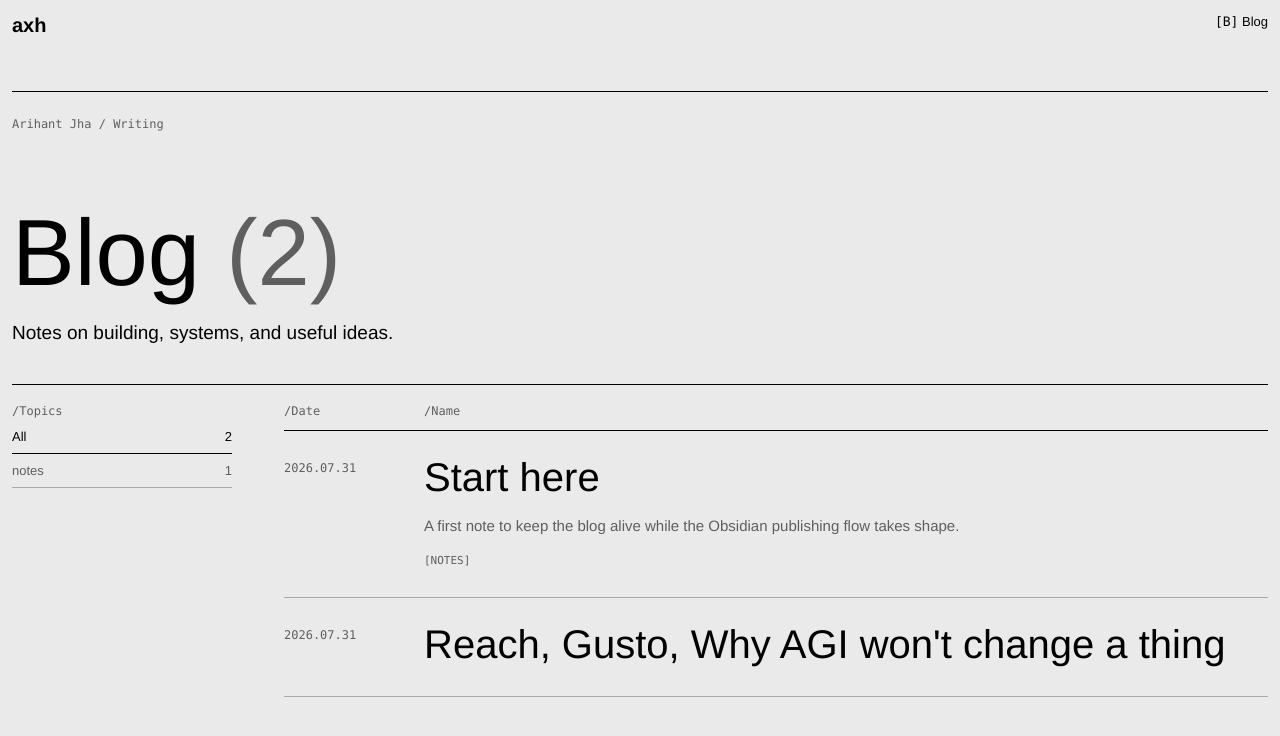
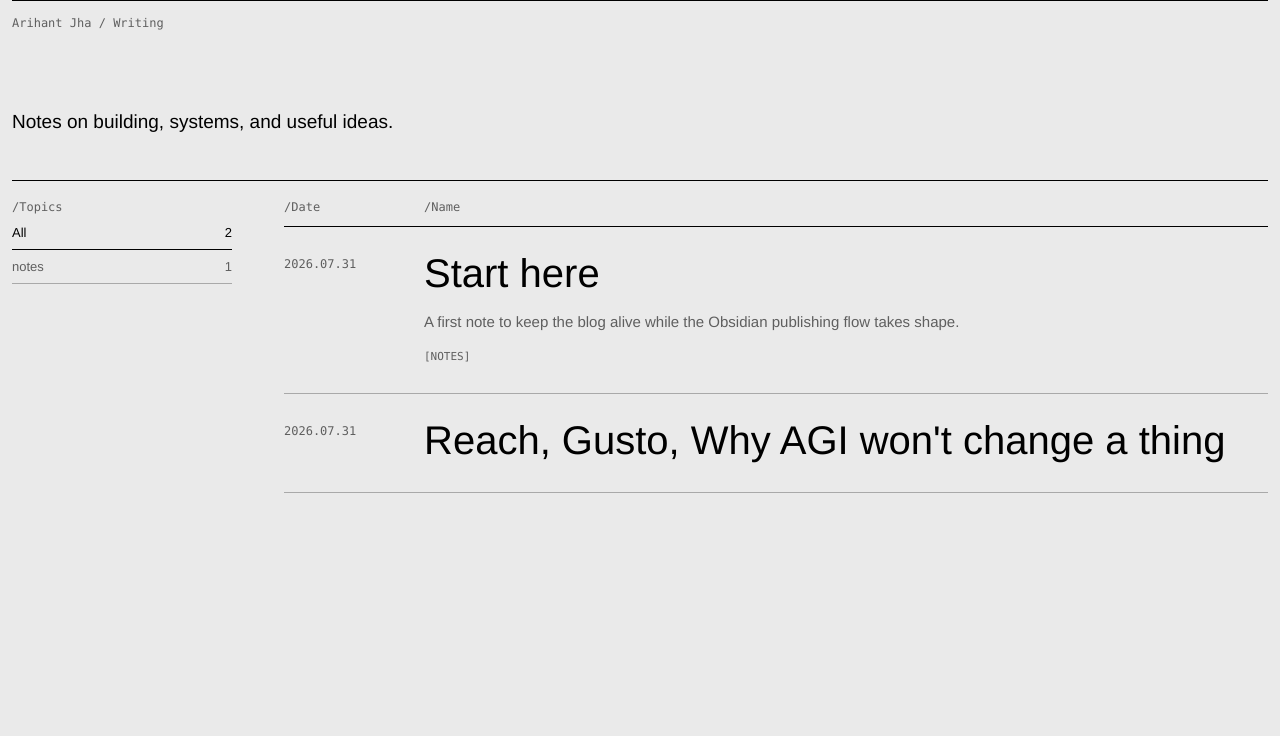
Before and after one commit to arihant-jha/arihant-jha.github.io, a Jekyll site: the page built from index.html, in a window 1280 px wide. Shown: the top 736 px of the page. Built offline with Jekyll 4.4.1, drawn with Linux system fonts in a browser that asks for light colours.

Commit message:
Simplify blog landing header

```diff
--- a/_layouts/default.html
+++ b/_layouts/default.html
@@ -14,13 +14,6 @@
     <link rel="stylesheet" href="{{ '/assets/site.css' | relative_url }}">
   </head>
   <body>
-    <header class="site-header">
-      <a class="mark" href="{{ '/' | relative_url }}">axh</a>
-      <nav aria-label="Main navigation">
-        <a href="{{ '/' | relative_url }}"><span aria-hidden="true">[B]</span> Blog</a>
-      </nav>
-    </header>
-
     <main>
       {{ content }}
     </main>
--- a/assets/site.css
+++ b/assets/site.css
@@ -28,34 +28,11 @@ a {
 
 a:hover { text-decoration: underline; }
 
-.site-header,
 main {
   width: calc(100% - 24px);
   margin-inline: auto;
 }
 
-.site-header {
-  display: grid;
-  grid-template-columns: 1fr auto;
-  align-items: start;
-  min-height: 92px;
-  padding: 14px 0;
-  border-bottom: 1px solid var(--ink);
-}
-
-.mark {
-  width: fit-content;
-  font-size: 20px;
-  font-weight: 600;
-}
-
-nav {
-  display: flex;
-  gap: 24px;
-  font-size: 13px;
-}
-
-nav span,
 .eyebrow,
 .section-label,
 .list-header,
@@ -72,6 +49,12 @@ nav span,
   display: flex;
   flex-direction: column;
   justify-content: flex-start;
+}
+
+.hero-minimal {
+  min-height: 180px;
+  padding-top: 14px;
+  border-top: 1px solid var(--ink);
 }
 
 .eyebrow,
@@ -94,6 +77,10 @@ nav span,
 }
 
 .hero h1 span { color: var(--muted); }
+
+.hero-minimal .intro {
+  margin-top: 76px;
+}
 
 .intro {
   max-width: 620px;
@@ -262,17 +249,16 @@ nav span,
 .empty { color: var(--muted); }
 
 @media (max-width: 760px) {
-  .site-header {
-    min-height: 108px;
+  .hero {
+    min-height: 250px;
   }
 
-  nav {
-    flex-direction: column;
-    gap: 5px;
+  .hero-minimal {
+    min-height: 158px;
   }
 
-  .hero {
-    min-height: 250px;
+  .hero-minimal .intro {
+    margin-top: 58px;
   }
 
   .hero h1 {
--- a/index.html
+++ b/index.html
@@ -1,11 +1,10 @@
 ---
 layout: default
-title: Blog
+title: Writing
 ---
 
-<section class="hero" aria-labelledby="page-title">
+<section class="hero hero-minimal" aria-label="Writing">
   <p class="eyebrow">Arihant Jha / Writing</p>
-  <h1 id="page-title">Blog <span>({{ site.posts | size }})</span></h1>
   <p class="intro">Notes on building, systems, and useful ideas.</p>
 </section>
 
```
